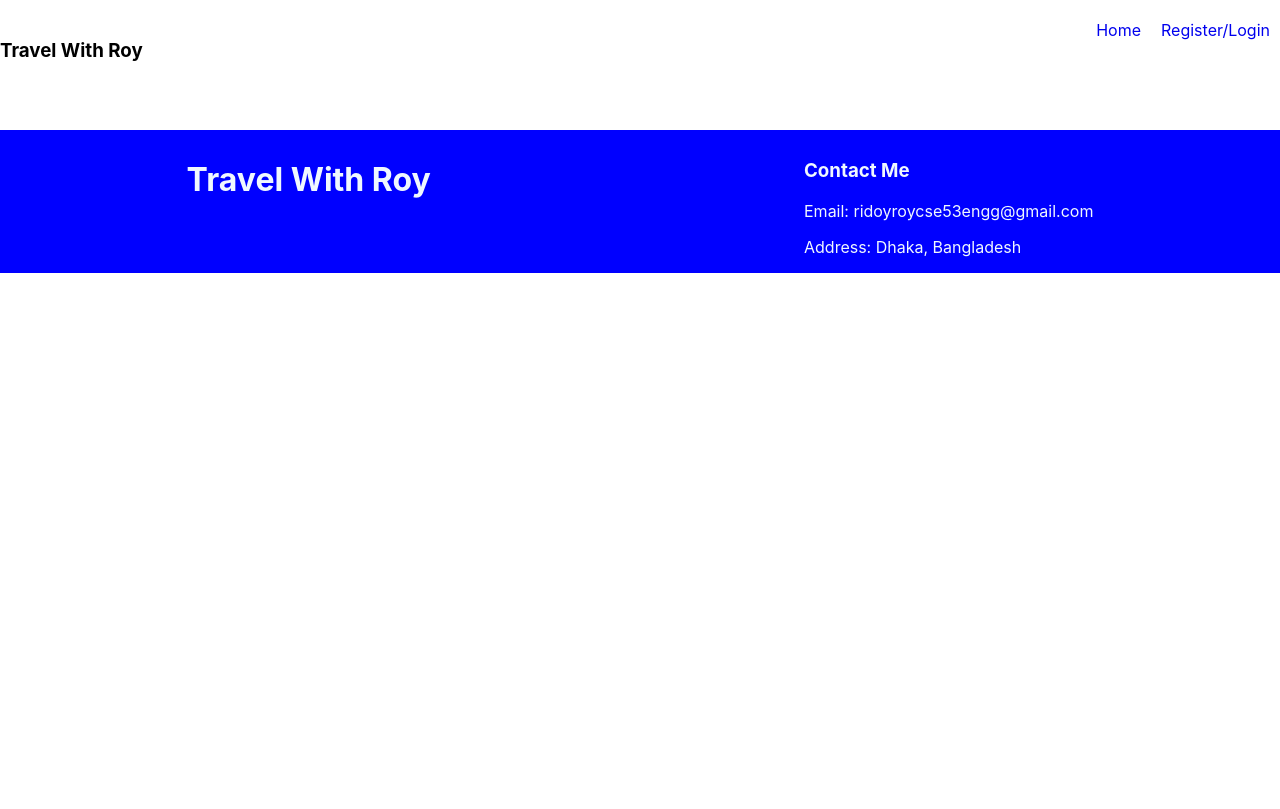
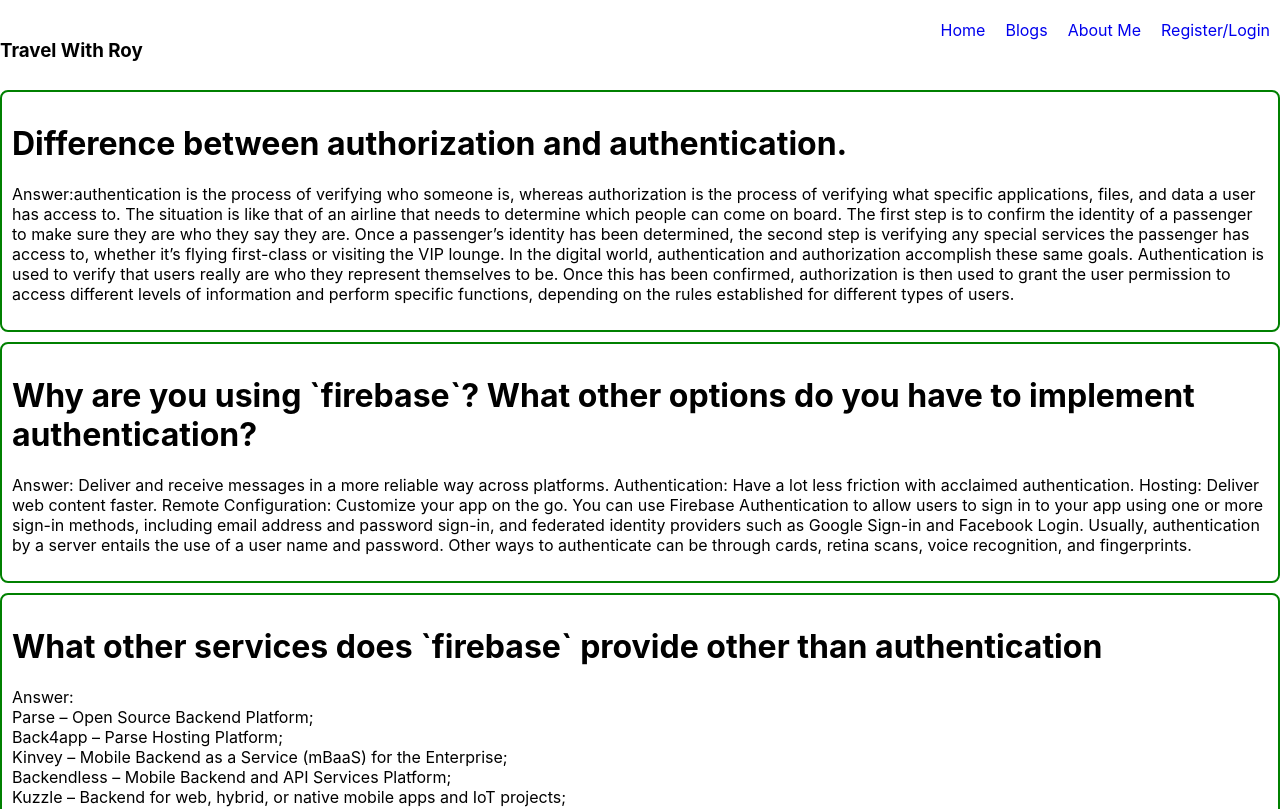
Before and after one commit to IamRidoyRoy/Travel-With-Roy, a React (Create React App) app: page /blogs in a window 1280 px wide. Shown: the top 809 px of the page. Built offline with nearby package versions, Linux system fonts and the light colour scheme; no server answers; the HTML template or start-up script is replaced by a standard one.

Commit message:
Blog page and content added

```diff
--- a/src/App.js
+++ b/src/App.js
@@ -6,6 +6,8 @@ import Login from './components/Login/Login';
 import Register from './components/Login/Register';
 import Checkout from './components/Checkout/Checkout';
 import Footer from './components/Footer/Footer';
+import Blogs from './components/Blogs/Blogs';
+import About from './components/About/About';
 function App() {
   return (
     <div >
@@ -13,7 +15,8 @@ function App() {
       <Header></Header>
       <Routes>
         <Route path='/' element={<Home></Home>}></Route>
-        <Route path='/login' element={<Login></Login>}></Route>
+        <Route path='/blogs' element={<Blogs></Blogs>}></Route>
+        <Route path='/about' element={<About></About>}></Route>
         <Route path='/register' element={<Register></Register>}></Route>
         <Route path='/checkout' element={<Checkout></Checkout>}></Route>
 
--- /dev/null
+++ b/src/components/About/About.js
@@ -0,0 +1,11 @@
+import React from 'react';
+
+const About = () => {
+    return (
+        <div>
+            I am from about!
+        </div>
+    );
+};
+
+export default About;
--- /dev/null
+++ b/src/components/Blogs/Blogs.css
@@ -0,0 +1,6 @@
+.singleBlog {
+    border: 2px solid green;
+    padding: 10px;
+    border-radius: 8px;
+    margin-top: 10px;
+}
--- /dev/null
+++ b/src/components/Blogs/Blogs.js
@@ -0,0 +1,32 @@
+import React from 'react';
+import './Blogs.css'
+const Blogs = () => {
+    return (
+        <div className='container'>
+            <div className='singleBlog'>
+                <h1>Difference between authorization and authentication.</h1>
+                <p>Answer:authentication is the process of verifying who someone is, whereas authorization is the process of verifying what specific applications, files, and data a user has access to. The situation is like that of an airline that needs to determine which people can come on board. The first step is to confirm the identity of a passenger to make sure they are who they say they are. Once a passenger’s identity has been determined, the second step is verifying any special services the passenger has access to, whether it’s flying first-class or visiting the VIP lounge.
+
+                    In the digital world, authentication and authorization accomplish these same goals. Authentication is used to verify that users really are who they represent themselves to be. Once this has been confirmed, authorization is then used to grant the user permission to access different levels of information and perform specific functions, depending on the rules established for different types of users. </p>
+            </div >
+            <div className='singleBlog'>
+                <h1>Why are you using `firebase`? What other options do you have to implement authentication?</h1>
+                <p>Answer: Deliver and receive messages in a more reliable way across platforms. Authentication: Have a lot less friction with acclaimed authentication. Hosting: Deliver web content faster. Remote Configuration: Customize your app on the go.
+                    You can use Firebase Authentication to allow users to sign in to your app using one or more sign-in methods, including email address and password sign-in, and federated identity providers such as Google Sign-in and Facebook Login.
+                    Usually, authentication by a server entails the use of a user name and password. Other ways to authenticate can be through cards, retina scans, voice recognition, and fingerprints. </p>
+            </div>
+            <div className='singleBlog'>
+                <h1>What other services does `firebase` provide other than authentication</h1>
+                <p>Answer: <br />
+                    Parse – Open Source Backend Platform; <br />
+                    Back4app – Parse Hosting Platform; <br />
+                    Kinvey – Mobile Backend as a Service (mBaaS) for the Enterprise; <br />
+                    Backendless – Mobile Backend and API Services Platform;  <br />
+                    Kuzzle – Backend for web, hybrid, or native mobile apps and IoT projects; </p>
+            </div>
+
+        </div>
+    );
+};
+
+export default Blogs;
--- a/src/components/Header/Header.js
+++ b/src/components/Header/Header.js
@@ -17,7 +17,8 @@ const Header = () => {
                 <nav>
                     <Link to='/'>Home</Link>
 
-                    {/* <Link to='/register'>Register/Login</Link> */}
+                    <Link to='/blogs'>Blogs</Link>
+                    <Link to='/about'>About Me</Link>
 
                     {
                         user && <>
```
Also changed, not shown: src/components/About/About.css (added).
